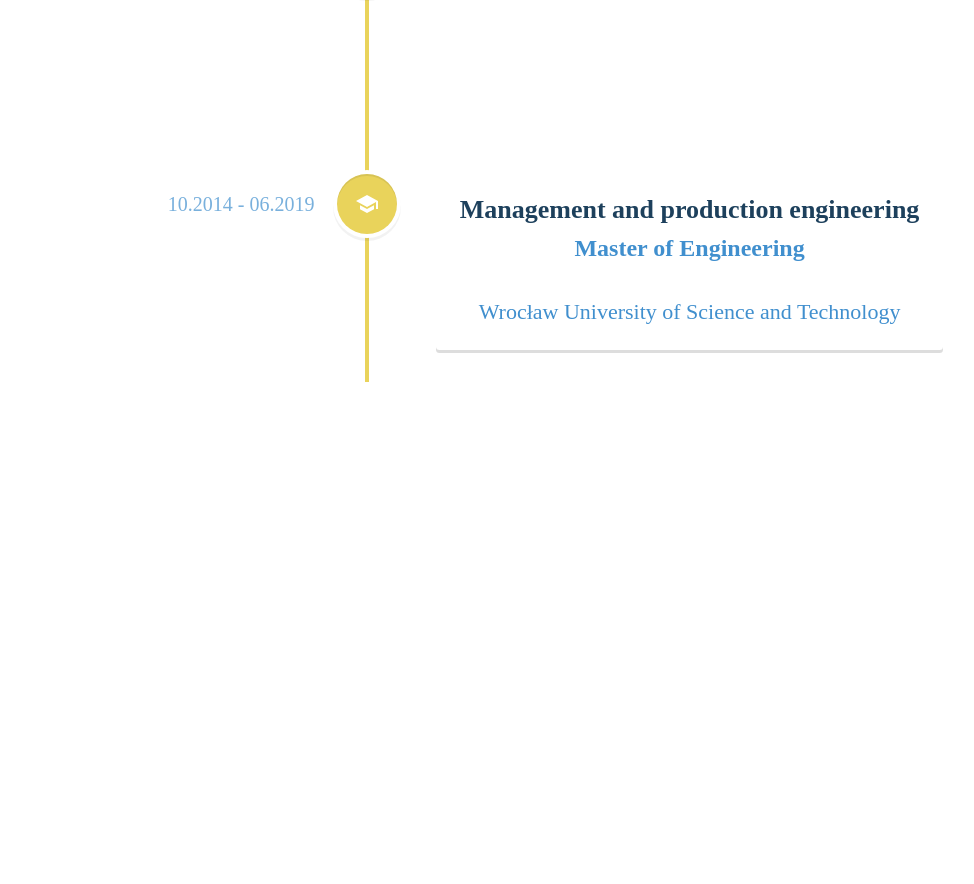
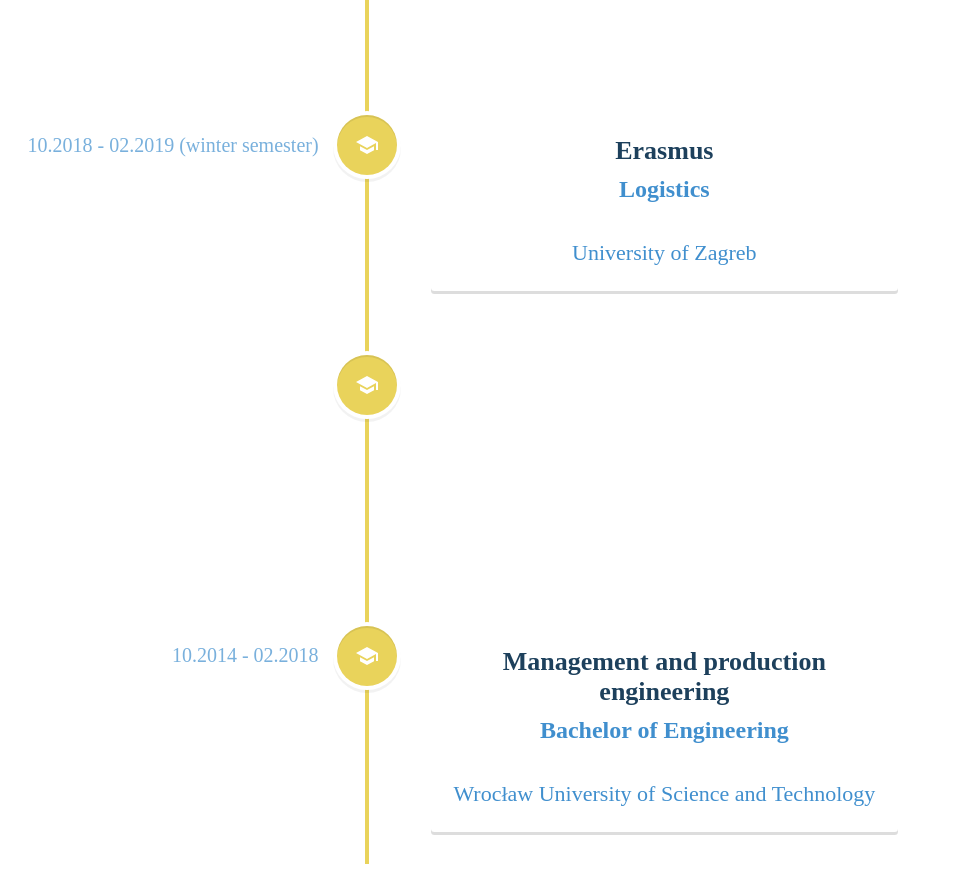
Before and after one commit to NNikiforuk/Portfolio-page, a React (Create React App) app: page /education in a window 1280 px wide. Shown: the part 277-1161 px from the top of the page, without its empty margins (273-1247 px from the left). Before the commit the page ends 800 px from the top, so only its background shows below. Built offline with nearby package versions, Linux system fonts and the light colour scheme.

Commit message:
Adding experience and education

```diff
--- a/src/pages/Education.jsx
+++ b/src/pages/Education.jsx
@@ -35,7 +35,23 @@
 					className="vertical-timeline-element--education"
 					date={
 						<>
-							<span className="date">10.2014 - 06.2019</span>
+							<span className="date">10.2018 - 02.2019 (winter semester)</span>
+						</>
+					}
+					iconStyle={{ background: "#e9d35b", color: "#fff" }}
+					icon={<SchoolIcon />}
+					contentStyle={{ color: "#408fce", fontSize: "14px" }}
+				>
+					<h3 className="vertical-timeline-element-title">Erasmus</h3>
+					<h4 className="vertical-timeline-element-subtitle">Logistics</h4>
+					<p>University of Zagreb</p>
+				</VerticalTimelineElement>
+
+				<VerticalTimelineElement
+					className="vertical-timeline-element--education"
+					date={
+						<>
+							<span className="date">03.2018 - 07.2019</span>
 						</>
 					}
 					iconStyle={{ background: "#e9d35b", color: "#fff" }}
@@ -50,6 +66,26 @@
 					</h4>
 					<p>Wrocław University of Science and Technology</p>
 				</VerticalTimelineElement>
+
+				<VerticalTimelineElement
+					className="vertical-timeline-element--education"
+					date={
+						<>
+							<span className="date">10.2014 - 02.2018</span>
+						</>
+					}
+					iconStyle={{ background: "#e9d35b", color: "#fff" }}
+					icon={<SchoolIcon />}
+					contentStyle={{ color: "#408fce", fontSize: "14px" }}
+				>
+					<h3 className="vertical-timeline-element-title">
+						Management and production engineering
+					</h3>
+					<h4 className="vertical-timeline-element-subtitle">
+						Bachelor of Engineering
+					</h4>
+					<p>Wrocław University of Science and Technology</p>
+				</VerticalTimelineElement>
 			</VerticalTimeline>
 		</div>
 	);
--- a/src/pages/Experience.jsx
+++ b/src/pages/Experience.jsx
@@ -10,6 +10,23 @@
 	return (
 		<div className="experience">
 			<VerticalTimeline lineColor="#e9d35b">
+
+				<VerticalTimelineElement
+					className="vertical-timeline-element--work"
+					date={
+						<>
+							<span className="date">05.2022 - present</span>
+						</>
+					}
+					iconStyle={{ background: "#e9d35b", color: "#fff" }}
+					icon={<WorkIcon />}
+					contentStyle={{ color: "#408fce" }}
+				>
+					<h3 className="vertical-timeline-element-title">
+						Learning programming
+					</h3>
+				</VerticalTimelineElement>
+
 				<VerticalTimelineElement
 					className="vertical-timeline-element--work"
 					date={
@@ -26,6 +43,7 @@
 					</h3>
 					<h4 className="vertical-timeline-element-subtitle">Fresenius Kabi</h4>
 				</VerticalTimelineElement>
+
 				<VerticalTimelineElement
 					className="vertical-timeline-element--work"
 					date={
--- a/src/styles/Education.scss
+++ b/src/styles/Education.scss
@@ -1,5 +1,5 @@
 .education {
-	height: calc(100vh - 100px);
+	margin: 20px 50px;
 	display: flex;
 	justify-content: center;
 	align-items: center;
@@ -7,8 +7,6 @@
 
 @media only screen and (min-width: 768px) {
 	.education {
-		height: calc(100vh - 100px - 77px);
-
 		.vertical-timeline-element-title {
 			font-size: 26px;
 			color: #1d405c;
@@ -28,9 +26,3 @@
 		}
 	}
 }
-
-@media only screen and (min-width: 1024px) {
-	.education {
-		height: calc(100vh - 100px - 62px);
-	}
-}
--- a/src/styles/Experience.scss
+++ b/src/styles/Experience.scss
@@ -1,5 +1,5 @@
 .experience {
-	height: calc(100vh - 100px);
+	margin: 20px 50px;
 	display: flex;
 	justify-content: center;
 	align-items: center;
@@ -7,8 +7,6 @@
 
 @media only screen and (min-width: 768px) {
 	.experience {
-		height: calc(100vh - 100px - 77px);
-
 		.vertical-timeline-element-title {
 			font-size: 26px;
 			color: #1d405c;
@@ -28,9 +26,3 @@
 		}
 	}
 }
-
-@media only screen and (min-width: 1024px) {
-	.experience {
-		height: calc(100vh - 100px - 62px);
-	}
-}
```
